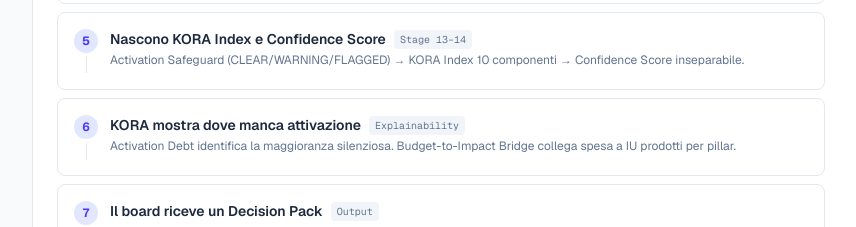
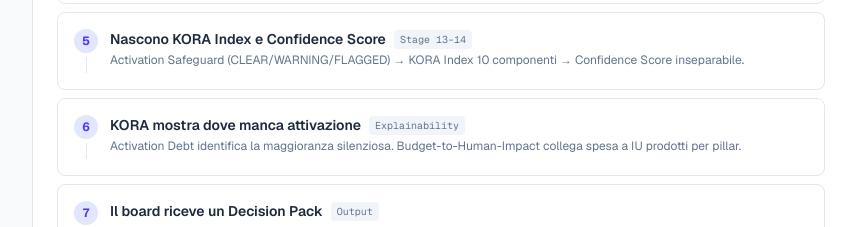
Before and after one commit to simonefelicetti89-netizen/kora-foundation-light-demo, a Next.js app: page / in a window 1280 px wide. Shown: the part 1620-1847 px from the top of the page, without its empty margins (191-1047 px from the left). Built offline with nearby package versions, Linux system fonts and the light colour scheme.

Commit message:
Sprint 5B.1: remove legacy Budget-to-Impact naming

```diff
--- a/app/admin/gtm/page.tsx
+++ b/app/admin/gtm/page.tsx
@@ -83,7 +83,7 @@ const GTM_TRACKS: GTMTrack[] = [
     audience: 'CHRO + CFO',
     goal: 'Mostrare dal dato al KORA Index, dal debito di attivazione al budget, fino al report direzionale.',
     message: 'Dal dato al debt, dal budget al Board Pack — con privacy lavoratore garantita.',
-    deliverable: 'KORA Index, Activation Debt, Budget-to-Impact, Board Pack, privacy architecture',
+    deliverable: 'KORA Index, Activation Debt, Budget-to-Human-Impact, Board Pack, privacy architecture',
     presenterNote: 'Usare My KORA per chiudere il tema sorveglianza/privacy.',
     cardStyle: 'border-blue-200 bg-blue-50',
     letterStyle: 'text-blue-300',
@@ -92,7 +92,7 @@ const GTM_TRACKS: GTMTrack[] = [
       { n: 2, label: 'Company Workspace',        href: '/company' },
       { n: 3, label: 'KORA Index Detail',        href: '/company/kora-index' },
       { n: 4, label: 'Activation Debt',          href: '/company/activation' },
-      { n: 5, label: 'Budget-to-Impact Bridge',  href: '/company/financial' },
+      { n: 5, label: 'Budget-to-Human-Impact',  href: '/company/financial' },
       { n: 6, label: 'Reports & Board Pack',     href: '/company/reports' },
       { n: 7, label: 'My KORA Worker Layer',     href: '/my-kora',   roleNote: 'passa a WORKER' },
     ],
@@ -115,7 +115,7 @@ const GTM_TRACKS: GTMTrack[] = [
       { n: 4,  label: 'Dati & Evidenze',          href: '/company/data' },
       { n: 5,  label: 'Activation Debt',          href: '/company/activation' },
       { n: 6,  label: 'Pillar & Iniziative',      href: '/company/pillars' },
-      { n: 7,  label: 'Budget-to-Impact Bridge',  href: '/company/financial' },
+      { n: 7,  label: 'Budget-to-Human-Impact',  href: '/company/financial' },
       { n: 8,  label: 'Reports & Board Pack',     href: '/company/reports' },
       { n: 9,  label: 'My KORA Worker Layer',     href: '/my-kora',         roleNote: 'passa a WORKER' },
       { n: 10, label: 'Partner Workspace',        href: '/partner',         roleNote: 'passa a PARTNER' },
@@ -129,7 +129,7 @@ const GTM_TRACKS: GTMTrack[] = [
 const PILOT_INCLUDES = [
   { n: '01', title: 'Prima lettura KORA Index organizzativo',    body: '10 componenti, Confidence Score, Activation Safeguard, metodologia versionata.' },
   { n: '02', title: 'Activation Debt Diagnostic',               body: 'Silent Majority, concentrazione, pillar debt, gap per sede/reparto sopra soglia privacy.' },
-  { n: '03', title: 'Budget-to-Impact Bridge',                   body: 'Lettura direzionale della spesa people/welfare/training rispetto a Impact Units e priorità di investimento.' },
+  { n: '03', title: 'Budget-to-Human-Impact',                   body: 'Lettura direzionale della spesa people/welfare/training rispetto a Impact Units e priorità di investimento.' },
   { n: '04', title: 'HR KPI Correlation Preview',                body: 'Correlazioni aggregate e direzionali. Correlazione ≠ causalità.' },
   { n: '05', title: 'Board / Decision Pack',                     body: 'CEO Summary, CHRO Actions, CFO Budget View, ESG Annex, Worker Trust Note.' },
   { n: '06', title: 'My KORA Worker Layer Preview',              body: 'PIB privato, timeline personale, Dynamic Impact CV, Consent & Sharing Vault.' },
@@ -157,14 +157,14 @@ const PILOT_SOURCES = [
   { title: 'LMS / formazione',                       body: 'Completamenti, tipologie corso, periodi, mapping pillar.' },
   { title: 'HR population file',                     body: 'Perimetro workforce anonimizzato/pseudonimizzato, senza dati sensibili non necessari.' },
   { title: 'Iniziative people / ESG / CSR',          body: 'Eventi, programmi, iniziative territoriali, partecipazione aggregata.' },
-  { title: 'Budget welfare / training / people ESG', body: 'Budget allocato per area, se disponibile, per Budget-to-Impact.' },
+  { title: 'Budget welfare / training / people ESG', body: 'Budget allocato per area, se disponibile, per Budget-to-Human-Impact.' },
   { title: 'Partner / advisor evidence',             body: 'Protocollo evidenze, stato review, audit processo, sample check demo.' },
 ];
 
 const PILOT_CRITERIA = [
   'Prima lettura KORA Index prodotta entro finestra concordata',
   'Activation Debt identificato su almeno un segmento organizzativo',
-  'Budget-to-Impact generato per almeno un perimetro di spesa',
+  'Budget-to-Human-Impact generato per almeno un perimetro di spesa',
   'Board Pack generato e discusso con leadership',
   'Privacy architecture validata con HR/legal',
   'Next actions definiti',
@@ -458,7 +458,7 @@ export default function GtmPilotConsole() {
                 <p className="text-xs text-indigo-700 mt-1 leading-relaxed max-w-lg">
                   Percorso 60–90 giorni per trasformare dati people/welfare/training/CSR esistenti
                   in una prima intelligence KORA — con KORA Index, Activation Debt,
-                  Budget-to-Impact e Board Pack.
+                  Budget-to-Human-Impact e Board Pack.
                 </p>
                 <p className="text-[11px] text-indigo-500 mt-2">
                   Pricing da definire in base a perimetro, fonti dati e durata pilot.
--- a/components/demo/DemoGuideContent.tsx
+++ b/components/demo/DemoGuideContent.tsx
@@ -32,7 +32,7 @@ const DEMO_12_MIN: {
     pitch: "Chi non è ancora attivato? KORA rende visibile la maggioranza silenziosa senza esporre individui.",
   },
   {
-    step: 5, label: 'Budget-to-Impact Bridge', href: '/company/financial', duration: '1.5 min',
+    step: 5, label: 'Budget-to-Human-Impact', href: '/company/financial', duration: '1.5 min',
     objective: 'Governance finanziaria · Budget per pillar · Costo per IU · HR KPI Correlation',
     pitch: "Il CFO collega budget people a Impact Units prodotti — senza claim di ROI garantito.",
   },
@@ -97,7 +97,7 @@ const STORY_90: { n: number; title: string; body: string; tag: string }[] = [
   {
     n: 6,
     title: 'KORA mostra dove manca attivazione',
-    body: 'Activation Debt identifica la maggioranza silenziosa. Budget-to-Impact Bridge collega spesa a IU prodotti per pillar.',
+    body: 'Activation Debt identifica la maggioranza silenziosa. Budget-to-Human-Impact collega spesa a IU prodotti per pillar.',
     tag: 'Explainability',
   },
   {
@@ -113,7 +113,7 @@ const READINESS: { label: string; status: 'active' | 'future' | 'blocked'; note?
   { label: 'KORA Index + Confidence Score',                     status: 'active' },
   { label: 'Activation Safeguard (CLEAR / WARNING / FLAGGED)',  status: 'active' },
   { label: 'Activation Debt / Silent Majority',                 status: 'active' },
-  { label: 'Budget-to-Impact Bridge + HR KPI Correlation',      status: 'active' },
+  { label: 'Budget-to-Human-Impact + HR KPI Correlation',      status: 'active' },
   { label: 'Board Pack / Board Narrative Generator',            status: 'active' },
   { label: 'My KORA privacy/value layer',                       status: 'active' },
   { label: 'Partner Operating Preview',                         status: 'active' },
```
